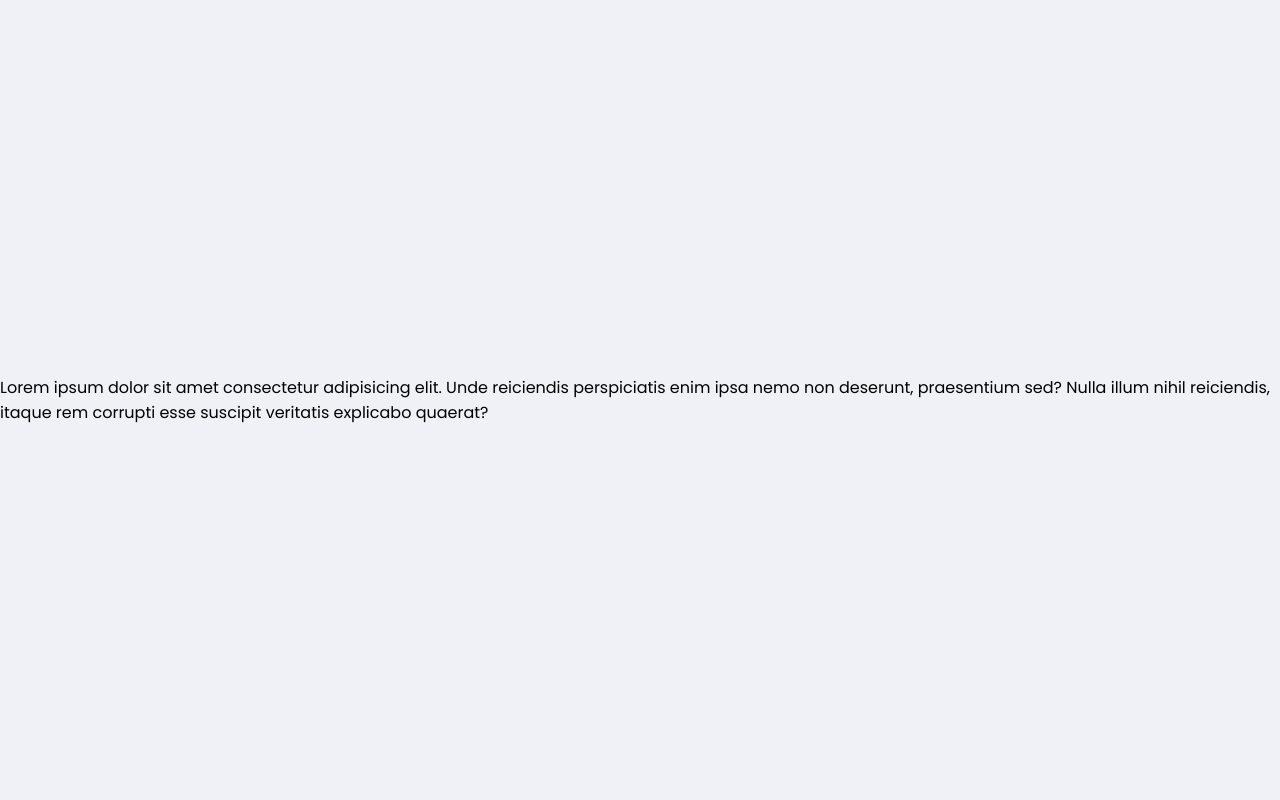
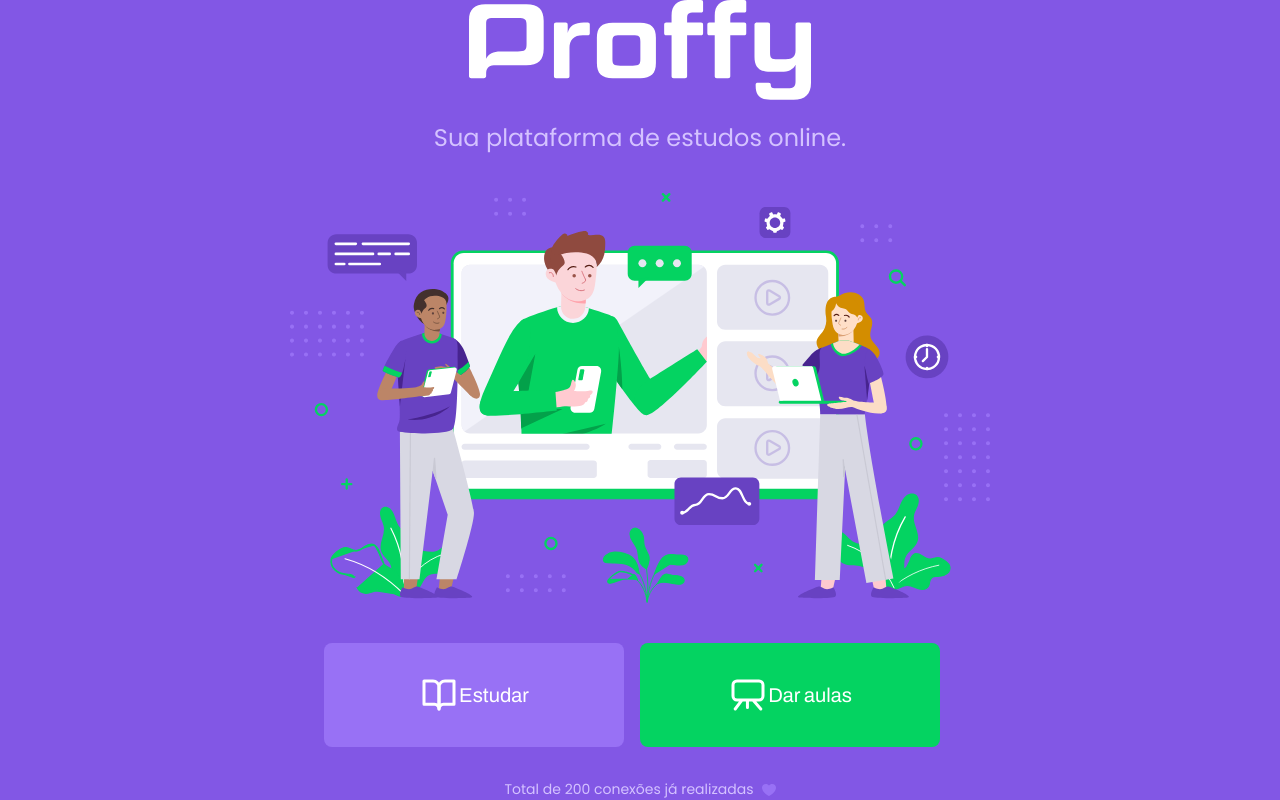
Before and after one commit to joilsonLeal/proffy-web, a React (Create React App) app: page / in a window 1280 px wide. Built offline with nearby package versions, Linux system fonts and the light colour scheme; the HTML template or start-up script is replaced by a standard one.

Commit message:
feature: criação de estilização mobal para a landing page

```diff
--- a/src/App.tsx
+++ b/src/App.tsx
@@ -1,12 +1,12 @@
 import React from 'react';
+
+import Landing from './pages/Landing';
 
 import './assets/styles/global.css';
 
 function App() {
   return (
-    <div className="App">
-      Lorem ipsum dolor sit amet consectetur adipisicing elit. Unde reiciendis perspiciatis enim ipsa nemo non deserunt, praesentium sed? Nulla illum nihil reiciendis, itaque rem corrupti esse suscipit veritatis explicabo quaerat?
-    </div>
+    <Landing />
   );
 }
 
--- /dev/null
+++ b/src/pages/Landing/index.tsx
@@ -0,0 +1,48 @@
+import React from 'react';
+
+import logoImg from '../../assets/images/logo.svg';
+import landingImg from '../../assets/images/landing.svg';
+
+import studyIcon from '../../assets/images/icons/study.svg';
+import giveClassesIcon from '../../assets/images/icons/give-classes.svg';
+import purbleHeartIcon from '../../assets/images/icons/purple-heart.svg';
+
+import './styles.css';
+
+function Landing() {
+    return (
+        <div id="page-landing">
+            <div id="page-landing-content" className="container">
+                <div className="logo-container">
+                    <img src={logoImg} alt="Proffy"/>
+                    <h2>Sua plataforma de estudos online.</h2>
+                </div>
+
+                <img
+                    src={landingImg}
+                    alt="Plataforma de estudos"
+                    className="hero-image"
+                />
+
+                <div className="buttons-container">
+                    <a href="" className="study">
+                        <img src={studyIcon} alt="Estudar" />
+                        Estudar
+                    </a>
+
+                    <a href="" className="give-classes">
+                        <img src={giveClassesIcon} alt="Dar aulas" />
+                        Dar aulas
+                    </a>
+                </div>
+
+                <span className="total-connections">
+                    Total de 200 conexões já realizadas
+                    <img src={purbleHeartIcon} alt="Coração roxo" />
+                </span>
+            </div>
+        </div>
+    );
+}
+
+export default Landing;
--- /dev/null
+++ b/src/pages/Landing/styles.css
@@ -0,0 +1,90 @@
+#page-landing {
+    width: 100vw;
+    height: 100vh;
+
+    display: flex;
+    justify-content: center;
+    align-items: center;
+
+    color: var(--color-text-in-primary);
+    background: var(--color-primary);
+}
+
+.logo-container img {
+    height: 10rem;
+}
+
+.hero-image {
+    width: 100%;
+}
+
+.logo-container {
+    text-align: center;
+    margin-bottom: 3.2rem;
+}
+
+.logo-container h2 {
+    font-weight: 500;
+    font-size: 2.4rem;
+    line-height: 4.6rem;
+    margin-top: 0.8rem;
+}
+
+.buttons-container {
+    display: flex;
+    justify-content: center;
+    margin: 3.2rem 0;
+}
+
+.buttons-container a {
+    width: 30rem;
+    height: 10.4rem;
+    border-radius: 0.8rem;
+    margin-right: 1.6rem;
+    font: 700 2.0rem Archivo;
+
+    display: flex;
+    align-items: center;
+    justify-content: center;
+
+    text-decoration: none;
+    color: var(--color-button-text);
+
+    transition: background-color 0.2s;
+}
+
+.buttons-container a:first-child {
+    margin-right: 1.6rem;
+}
+
+.buttons-container a img {
+    width: 4rem;
+}
+
+.buttons-container a.study {
+    background: var(--color-primary-lighter);
+}
+
+.buttons-container a.give-classes {
+    background: var(--color-secundary);
+}
+
+.buttons-container a.study:hover {
+    background: var(--color-primary-light);
+}
+
+.buttons-container a.give-classes:hover {
+    background: var(--color-secundary-dark);
+}
+
+.total-connections {
+    font-size: 1.4rem;
+
+    display: flex;
+    align-items: center;
+    justify-content: center;
+}
+
+.total-connections img {
+    margin-left: 0.8rem;
+}
```
